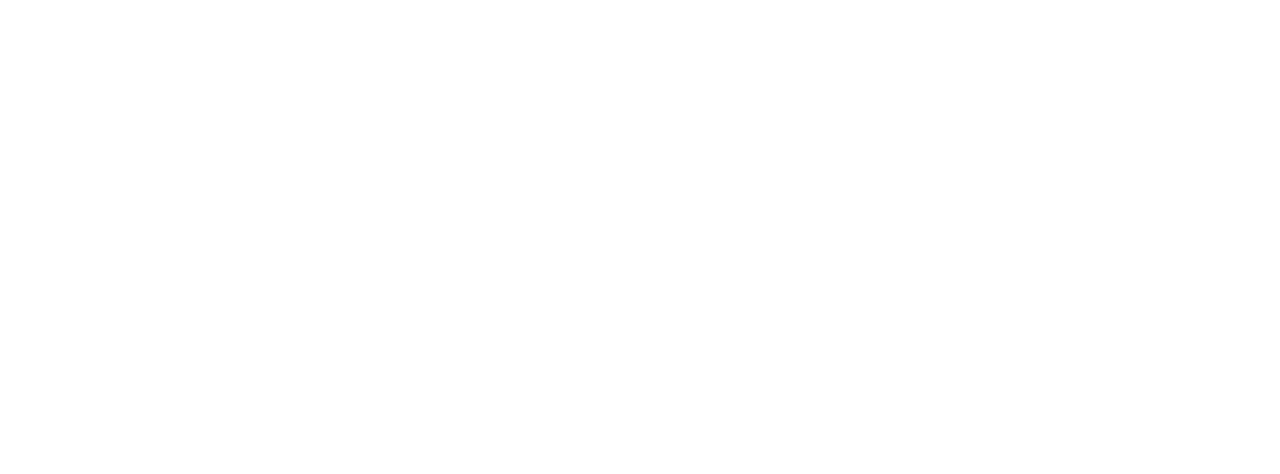
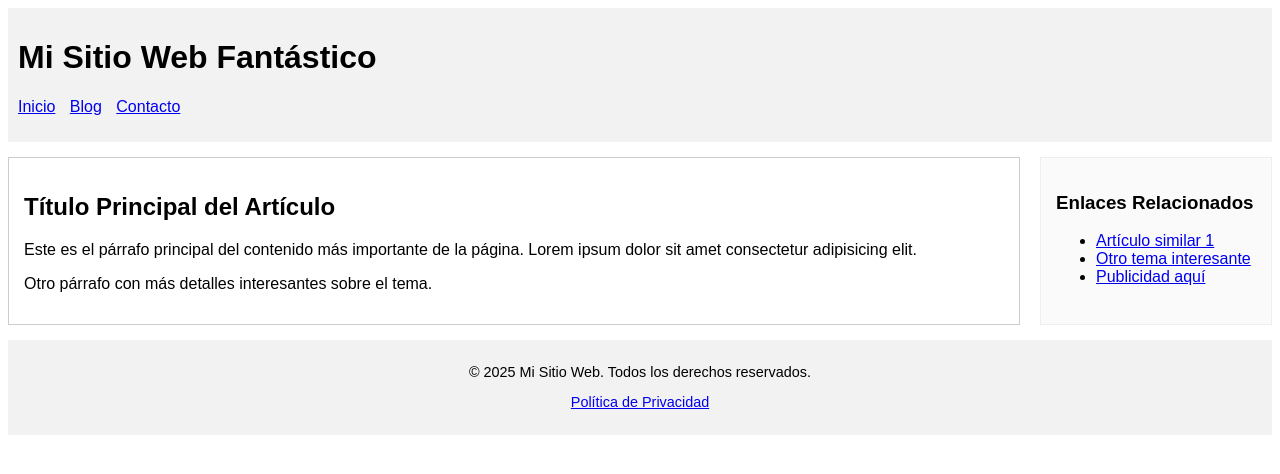
Before and after one commit to juniorg30/ggsolutions, a plain HTML site: page index.html in a window 1280 px wide. Drawn offline with Linux system fonts and the light colour scheme.

Commit message:
etiquetas semanticas

```diff
--- a/index.html
+++ b/index.html
@@ -1,3 +1,107 @@
 <!DOCTYPE html>
 <html lang="es">
+
+<head>
+    <meta charset="UTF-8">
+    <meta name="viewport" content="width=device-width, initial-scale=1.0">
+    <!-- ¡Meta description añadida! -->
+    <meta name="description"
+        content="Ejemplo de página estructurada con HTML semántico, mostrando artículo principal y barra lateral.">
+    <title>Mi Sitio Web (Semántico)</title>
+    <style>
+        /* Estilos adaptados a etiquetas semánticas */
+        body {
+            font-family: sans-serif;
+        }
+
+        header,
+        footer {
+            background-color: #f2f2f2;
+            padding: 10px;
+            margin-bottom: 15px;
+        }
+
+        header nav ul {
+            list-style: none;
+            padding: 0;
+        }
+
+        header nav li {
+            display: inline;
+            margin-right: 10px;
+        }
+
+        /* Contenedor opcional para flex layout si es necesario */
+        .main-container {
+            display: flex;
+            gap: 20px;
+            margin-bottom: 15px;
+        }
+
+        main {
+            flex-grow: 1;
+        }
+
+        /* main ocupa el espacio disponible */
+        article {
+            border: 1px solid #ccc;
+            padding: 15px;
+        }
+
+        aside {
+            width: 200px;
+            border: 1px solid #eee;
+            padding: 15px;
+            background-color: #fafafa;
+        }
+
+        footer {
+            text-align: center;
+            font-size: 0.9em;
+        }
+    </style>
+</head>
+
+<body>
+
+    <header>
+        <h1>Mi Sitio Web Fantástico</h1>
+        <nav>
+            <ul>
+                <li><a href="#inicio">Inicio</a></li>
+                <li><a href="#blog">Blog</a></li>
+                <li><a href="#contacto">Contacto</a></li>
+            </ul>
+        </nav>
+    </header>
+
+    <div class="main-container">
+
+        <main>
+            <article>
+                <h2>Título Principal del Artículo</h2>
+                <p>Este es el párrafo principal del contenido más importante de la página. Lorem ipsum dolor sit amet
+                    consectetur adipisicing elit.</p>
+                <p>Otro párrafo con más detalles interesantes sobre el tema.</p>
+            </article>
+        </main>
+
+        <aside>
+            <h3>Enlaces Relacionados</h3>
+            <ul>
+                <li><a href="#">Artículo similar 1</a></li>
+                <li><a href="#">Otro tema interesante</a></li>
+                <li><a href="#">Publicidad aquí</a></li>
+            </ul>
+        </aside>
+
+    </div>
+
+    <footer>
+        <p>© 2025 Mi Sitio Web. Todos los derechos reservados.</p>
+        <p><a href="#privacidad">Política de Privacidad</a></p>
+    </footer>
+
+</body>
+
 </html>
```
